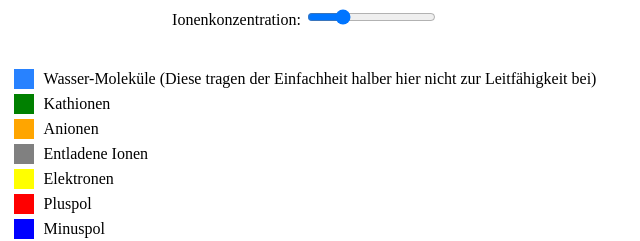
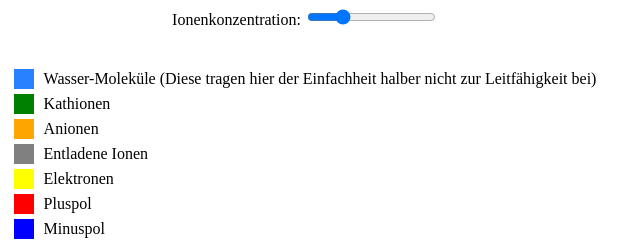
Before and after one commit to pixel-animation/Simulation, a plain HTML site: page index.html in a window 1280 px wide. Shown: the part 586-827 px from the top of the page, 335-975 px from the left. Drawn offline with Linux system fonts and the light colour scheme.

Commit message:
Update index.html

```diff
--- a/index.html
+++ b/index.html
@@ -55,7 +55,7 @@
     <div id="legend">
         <div class="legend-item">
             <div class="legend-color water"></div>
-            <span>Wasser-Moleküle (Diese tragen der Einfachheit halber hier nicht zur Leitfähigkeit bei)</span>
+            <span>Wasser-Moleküle (Diese tragen hier der Einfachheit halber nicht zur Leitfähigkeit bei)</span>
         </div>
         <div class="legend-item">
             <div class="legend-color cation"></div>
```
